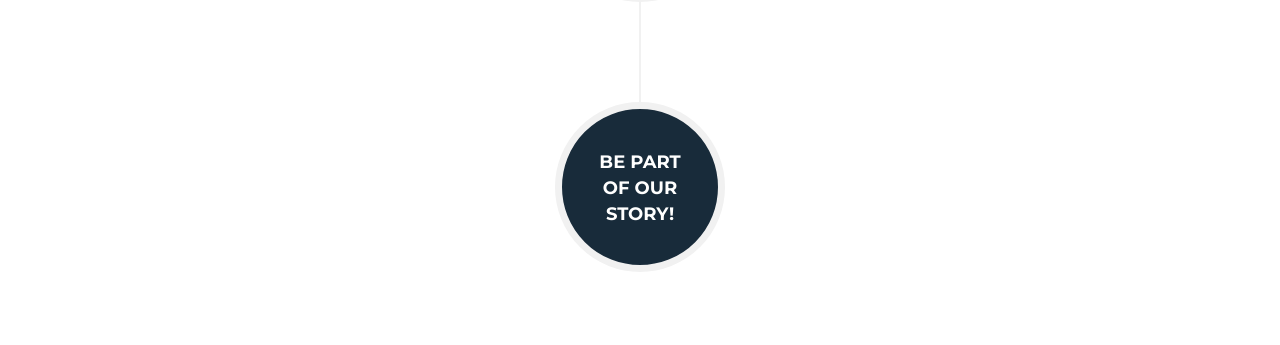
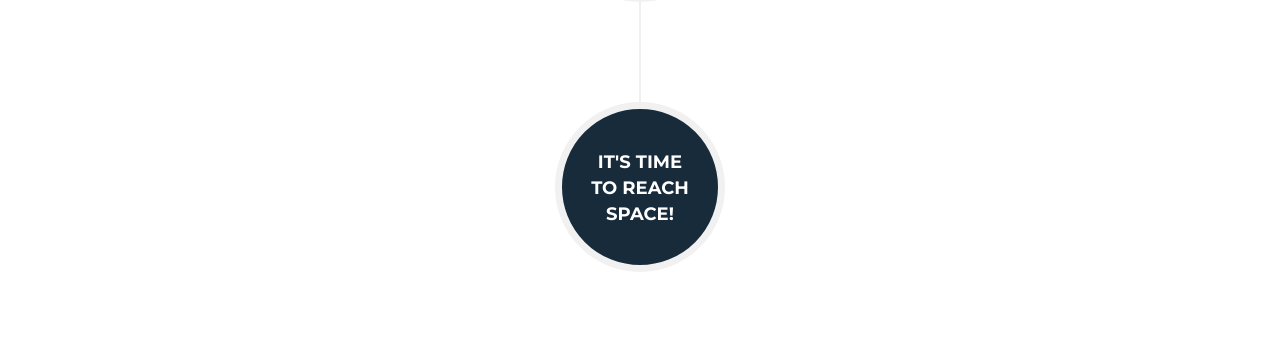
Before and after one commit to auroraspace/auroraspace.github.io, a Jekyll site: the page built from index.html, in a window 1280 px wide and 900 px high, scrolled down 3661 px. Shown: the part 109-454 px from the top of the window. Built offline with Jekyll 4.4.1, drawn with Linux system fonts in a browser that asks for light colours; some web fonts are replaced.

Commit message:
Fixing about message

```diff
--- a/_includes/about.html
+++ b/_includes/about.html
@@ -65,7 +65,7 @@
                                 </div>
                             </div>
                         </li>
-                        <!-- Final 2015: Expecting SUCHAI launch -->
+                        <!-- Q1 2016: Expecting SUCHAI launch -->
                         <li class="timeline-inverted">
                             <div class="timeline-image">
                                 <img class="img-circle img-responsive" src="img/about/4.jpg" alt="">
@@ -84,9 +84,11 @@
                         </li>
                         <li class="timeline-inverted">
                             <div class="timeline-image">
-                                <h4>Be Part
-                                    <br>Of Our
-                                    <br>Story!</h4>
+                                <h4><centering>
+                                    It's time
+                                    <br>to reach
+                                    <br>space!
+                                </centering></h4>
                             </div>
                         </li>
                     </ul>
```
